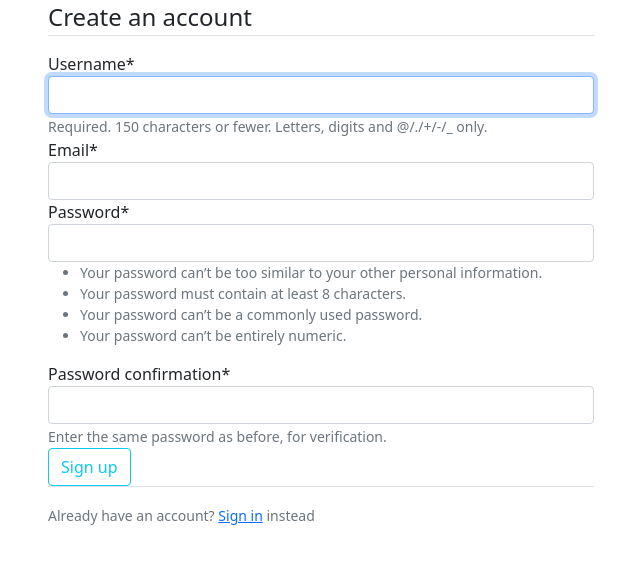
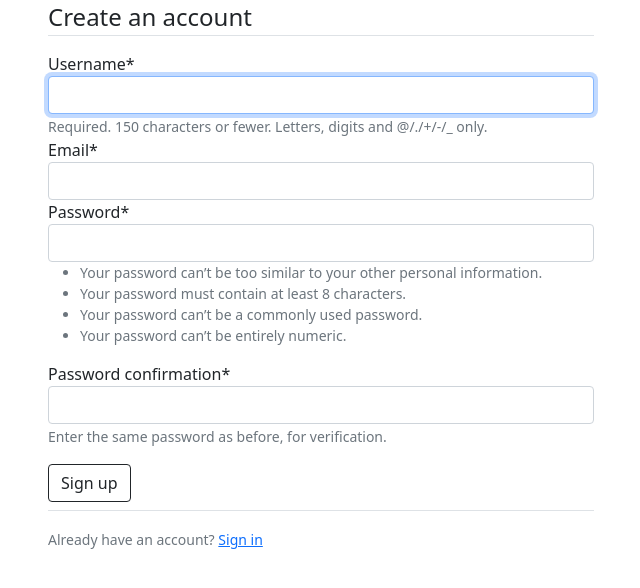
Before and after one commit to snap22/Blog, a Django app: page /account/register/ in a window 1280 px wide. Shown: the part 120-708 px from the top of the page, without its empty margins (224-864 px from the left). Run offline with Django 3.2, Linux system fonts and the light colour scheme; some libraries are stand-ins or nearby versions.

Commit message:
updated account templates with links

```diff
--- a/project/account/templates/account/register.html
+++ b/project/account/templates/account/register.html
@@ -11,13 +11,13 @@
             </fieldset>
 
             <!-- Submit button  -->
-            <div class="form-group">
-                <button class="btn btn-outline-info" type="submit">Sign up</button>
+            <div class="form-group mt-3">
+                <button class="btn btn-outline-dark" type="submit">Sign up</button>
             </div>
         </form>
-        <div class="border-top pt-3">
+        <div class="border-top mt-2 pt-3">
             <small class="text-muted">
-                Already have an account? <a href="#" class="ml-2">Sign in</a> instead
+                Already have an account? <a href="{% url 'login' %}" class="ml-2">Sign in</a>
             </small>
 
         </div>
```
Also changed, not shown: project/account/templates/account/login.html (+4 -4 lines).
